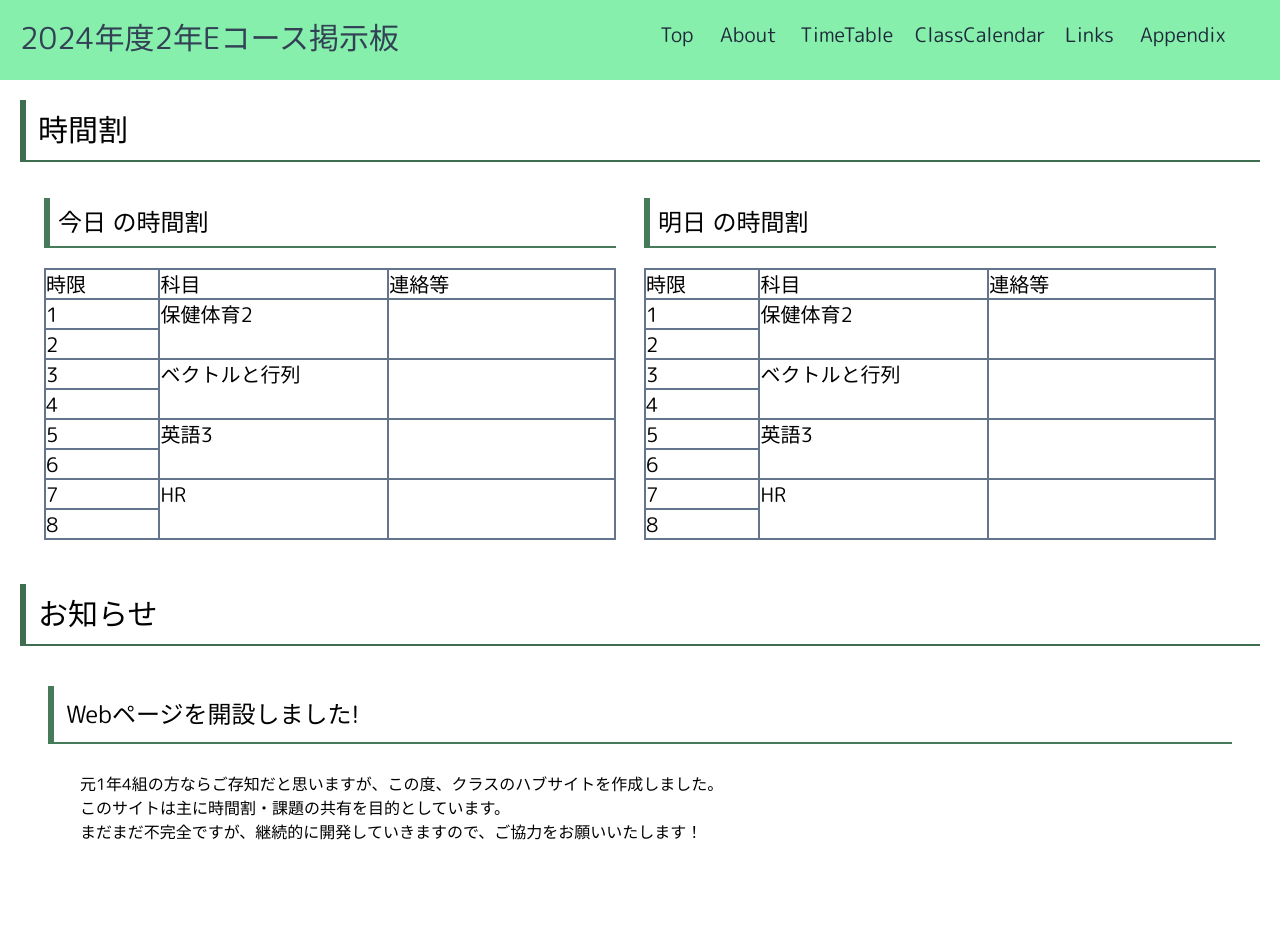
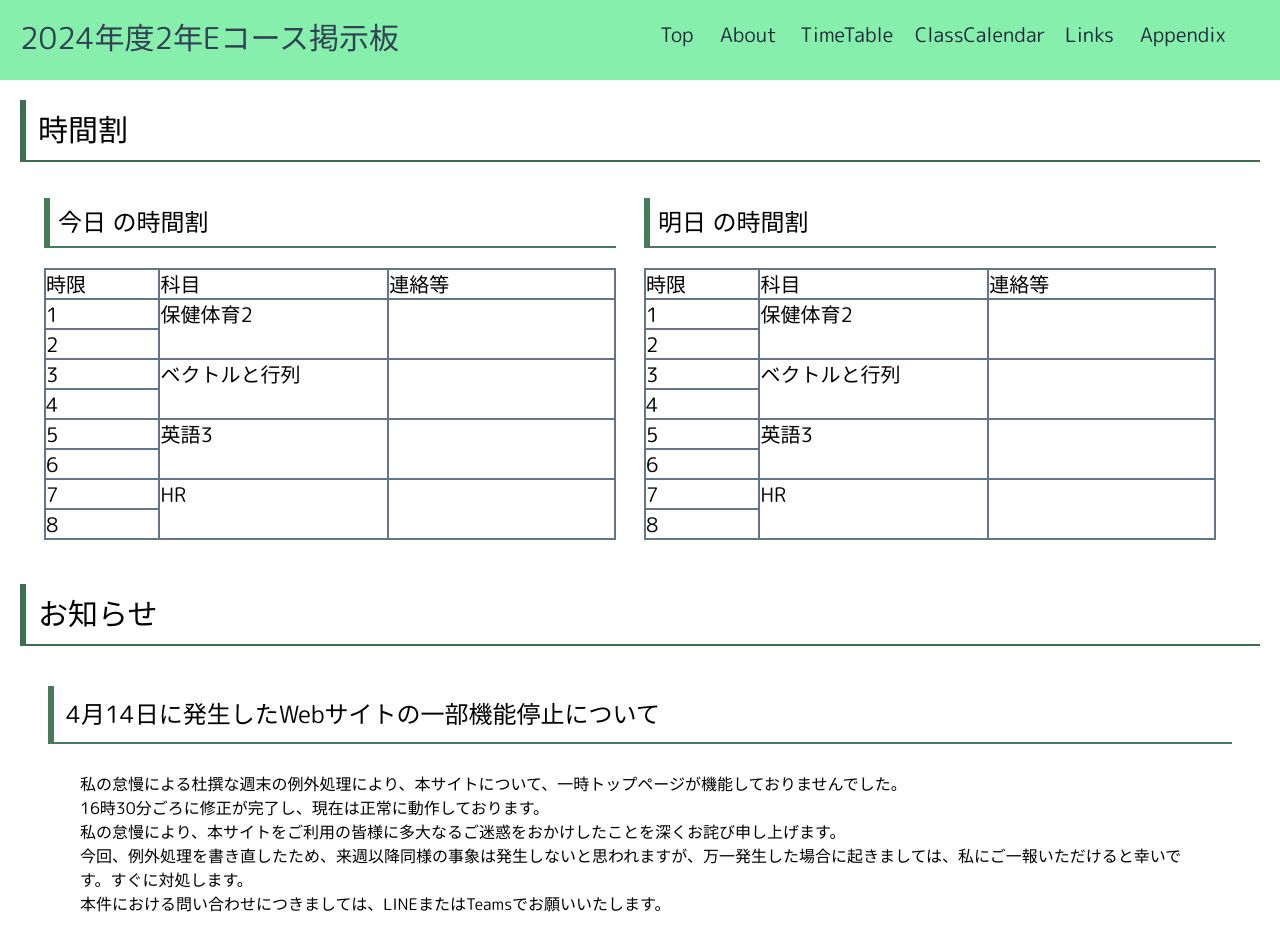
Before and after one commit to yoshi441/timetable-2024-1-4, a Next.js app: page / in a window 1280 px wide. Shown: the top 952 px of the page. Before the commit the page ends 924 px from the top, so only its background shows below. Built offline with nearby package versions, Linux system fonts and the light colour scheme.

Commit message:
update infomation

```diff
--- a/src/components/info_top.tsx
+++ b/src/components/info_top.tsx
@@ -5,6 +5,8 @@ import Body from "./body";
 const InfoTop = () => {
     return(
         <>
+            <Midashi>4月14日に発生したWebサイトの一部機能停止について</Midashi>
+            <Body><p>私の怠慢による杜撰な週末の例外処理により、本サイトについて、一時トップページが機能しておりませんでした。<br />16時30分ごろに修正が完了し、現在は正常に動作しております。<br />私の怠慢により、本サイトをご利用の皆様に多大なるご迷惑をおかけしたことを深くお詫び申し上げます。<br />今回、例外処理を書き直したため、来週以降同様の事象は発生しないと思われますが、万一発生した場合に起きましては、私にご一報いただけると幸いです。すぐに対処します。<br />本件における問い合わせにつきましては、LINEまたはTeamsでお願いいたします。</p></Body>
             <Midashi>Webページを開設しました!</Midashi>
             <Body><p>元1年4組の方ならご存知だと思いますが、この度、クラスのハブサイトを作成しました。<br />このサイトは主に時間割・課題の共有を目的としています。<br />まだまだ不完全ですが、継続的に開発していきますので、ご協力をお願いいたします！</p></Body>
         </>
```
